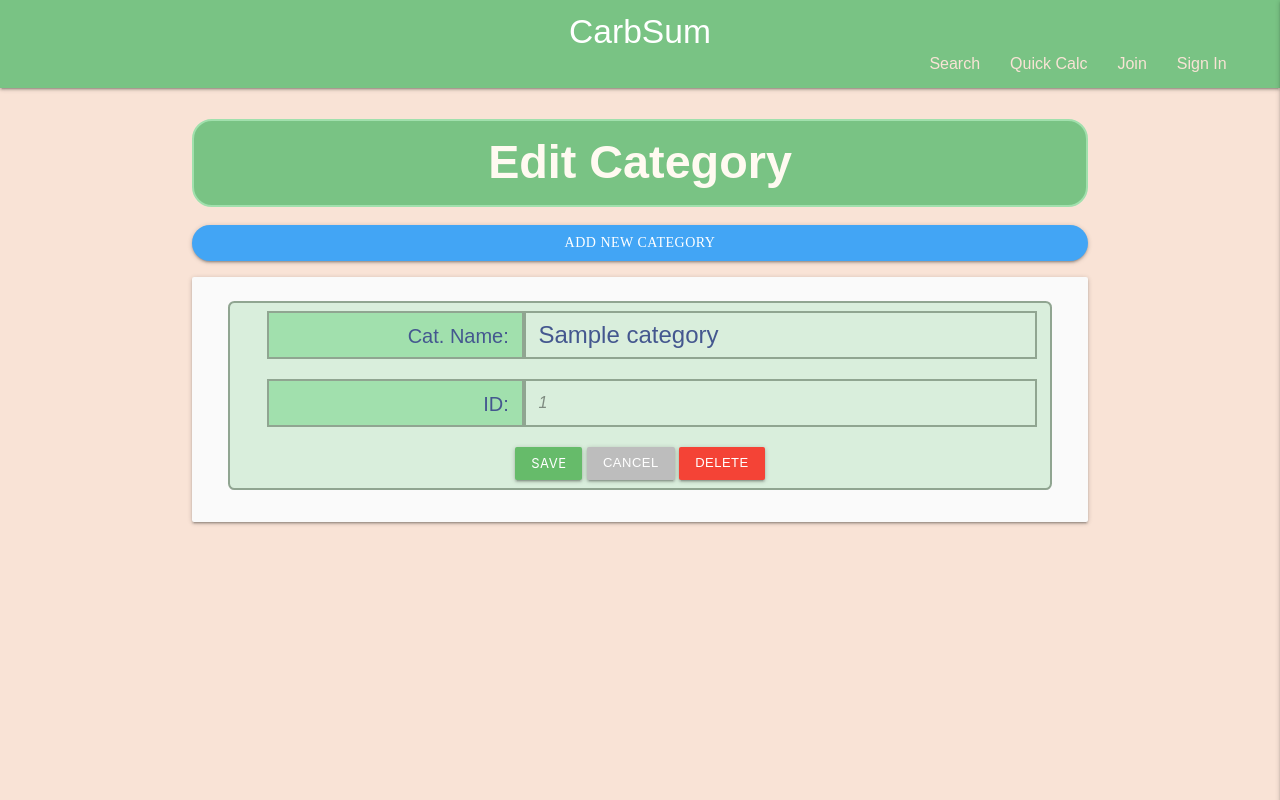
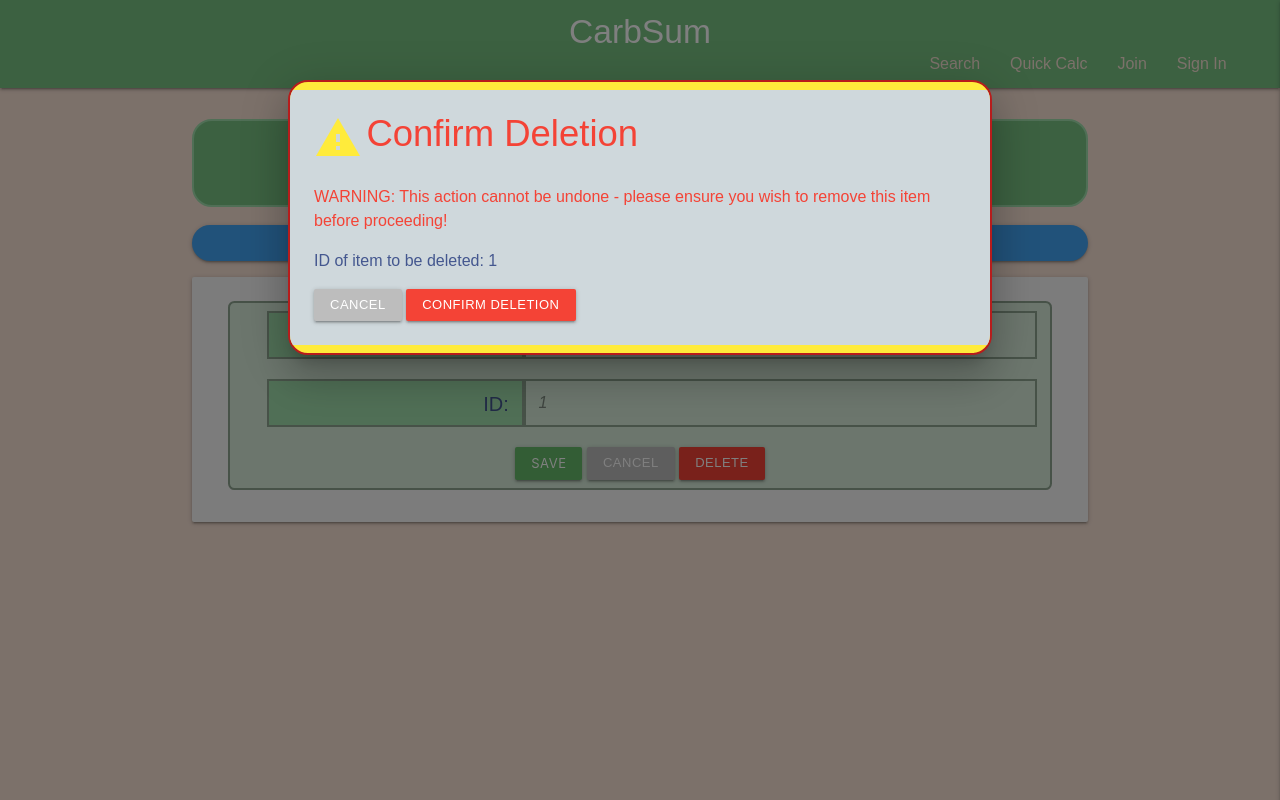
Before and after one commit to KelvenH/CarbSum, a Flask app: template templates/edit_category.html in a window 1280 px wide, after a click on "DELETE". Run offline with Flask 2, Linux system fonts and the light colour scheme; the template is opened without the code that fills it: most values are stand-ins (such as "Sample title", 1, 10 or a date in 2020); some libraries are stand-ins or nearby versions; some web fonts are replaced.

Commit message:
added delete functionality to edit cat page

```diff
--- a/templates/edit_category.html
+++ b/templates/edit_category.html
@@ -35,6 +35,24 @@
     </form>
 </div>
 
+<!--Confirm Deletion Modal-->
+<div id="confirm-delete-modal4-{{ category._id }}" class="modal warning-box">
+
+    <div class="modal-content blue-grey lighten-4">
+        <div class="card-content red-text">
+            <i class="material-icons prefix yellow-text warning-icon">warning</i>
+            <h4 class="modal-title">Confirm Deletion</h4>
+        </div>
+        <p class="red-text"> WARNING: This action cannot be undone - please ensure you wish to remove this item before
+            proceeding! </p>
+        <p>ID of item to be deleted: {{ category._id }}</p>
+
+        <div class="card-action">
+            <a href="{{ url_for('get_categories') }}" class="btn-small grey lighten-1">Cancel</a>
+            <a href="{{ url_for('delete_category', category_id=category._id) }}" class="modal-trigger btn-small red">Confirm Deletion</a>
+        </div>
+    </div>
+</div>
 
 
 {% endblock %}
```
